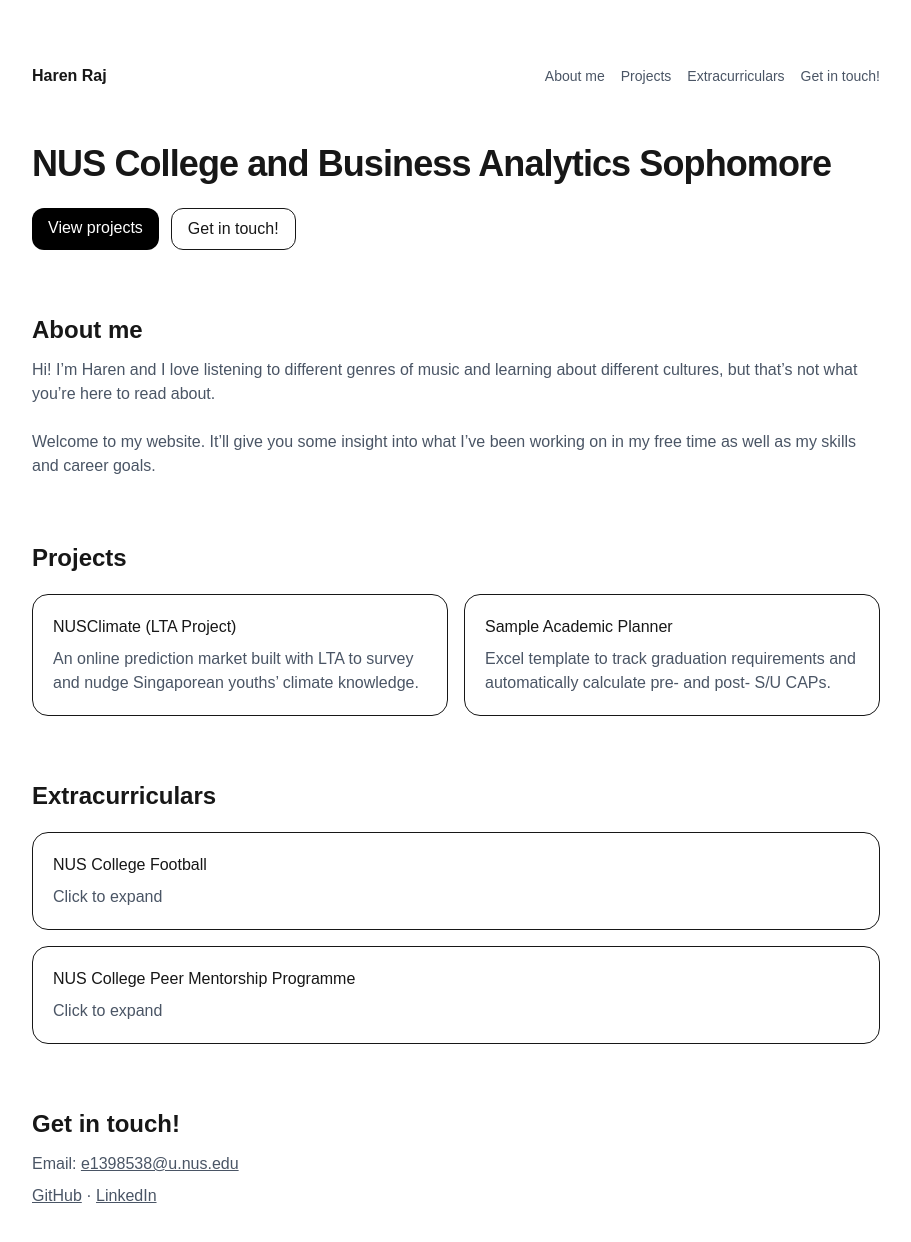
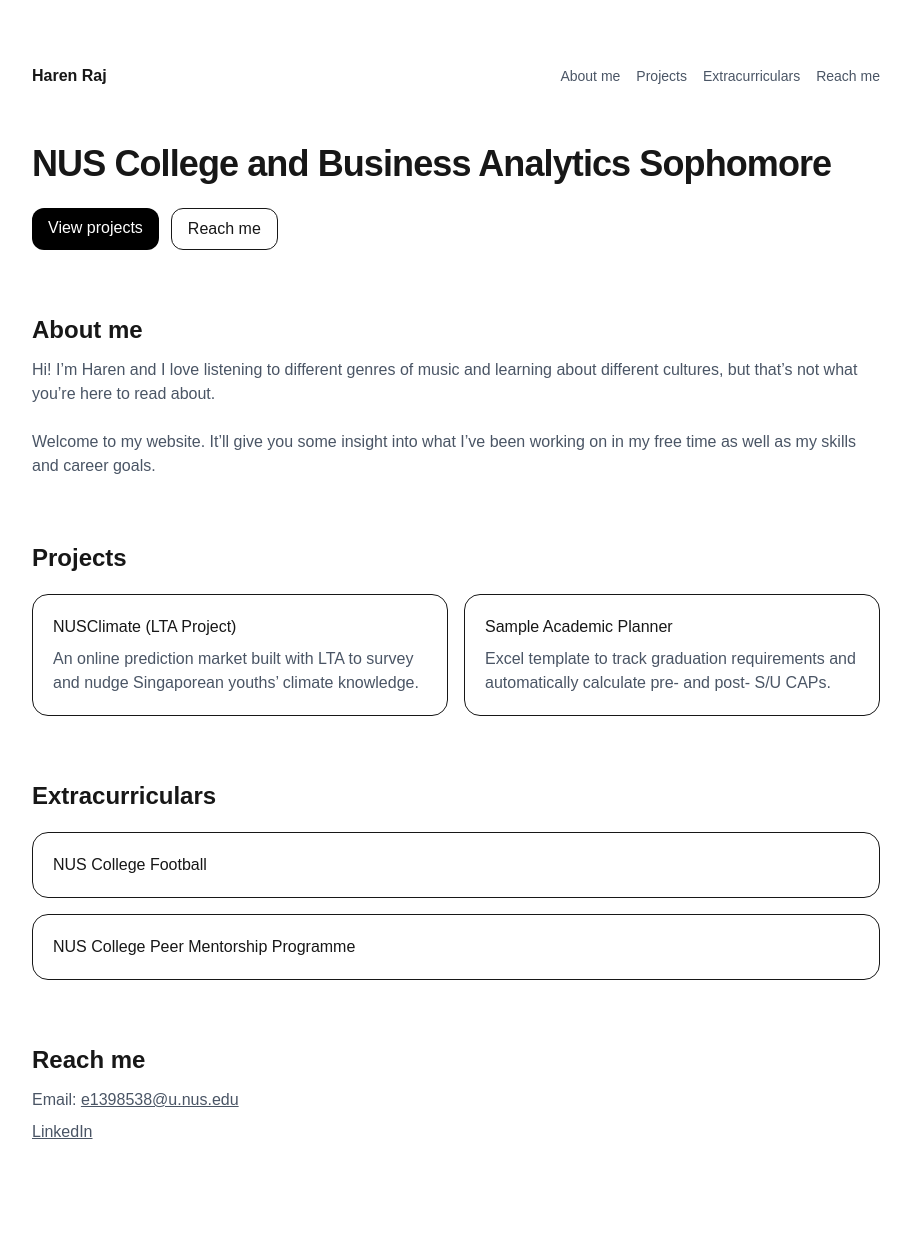
Before and after one commit to harenraj7/Personal-Website, a Next.js app: page / in a window 1280 px wide. Shown: the top 1242 px of the page, without its empty margins (184-1095 px from the left). After the commit the page ends 1208 px from the top, so only its background shows below. Built offline with nearby package versions, Linux system fonts and the light colour scheme.

Commit message:
Change 'Get in touch!' to 'Reach me'

```diff
--- a/app/page.tsx
+++ b/app/page.tsx
@@ -16,7 +16,7 @@ export default function Home() {
             Extracurriculars
           </a>
           <a href="#contact" className="hover:text-black">
-            Get in touch!
+            Reach me
           </a>
         </div>
       </nav>
@@ -33,7 +33,7 @@ export default function Home() {
             View projects
           </a>
           <a className="rounded-xl border px-4 py-2" href="#contact">
-            Get in touch!
+            Reach me
           </a>
         </div>
       </header>
@@ -81,9 +81,6 @@ export default function Home() {
           <details className="rounded-2xl border p-5">
             <summary className="cursor-pointer list-none">
               <div className="font-medium">NUS College Football</div>
-              <div className="mt-2 text-gray-600">
-                Click to expand
-              </div>
             </summary>
             <div className="mt-4 text-gray-600">
               <p>
@@ -102,9 +99,6 @@ export default function Home() {
           <details className="rounded-2xl border p-5">
             <summary className="cursor-pointer list-none">
               <div className="font-medium">NUS College Peer Mentorship Programme</div>
-              <div className="mt-2 text-gray-600">
-                Click to expand
-              </div>
             </summary>
             <div className="mt-4 text-gray-600">
               <p>
@@ -131,7 +125,7 @@ export default function Home() {
       </section>
 
       <section id="contact" className="mt-16">
-        <h2 className="text-2xl font-semibold">Get in touch!</h2>
+        <h2 className="text-2xl font-semibold">Reach me</h2>
         <div className="mt-3 text-gray-600">
           <p>
             Email:{" "}
@@ -140,15 +134,6 @@ export default function Home() {
             </a>
           </p>
           <p className="mt-2">
-            <a
-              className="underline"
-              href="https://github.com/YOUR_GITHUB"
-              target="_blank"
-              rel="noreferrer"
-            >
-              GitHub
-            </a>{" "}
-            ·{" "}
             <a
               className="underline"
               href="https://www.linkedin.com/in/haren-raj-417625256/"
```
